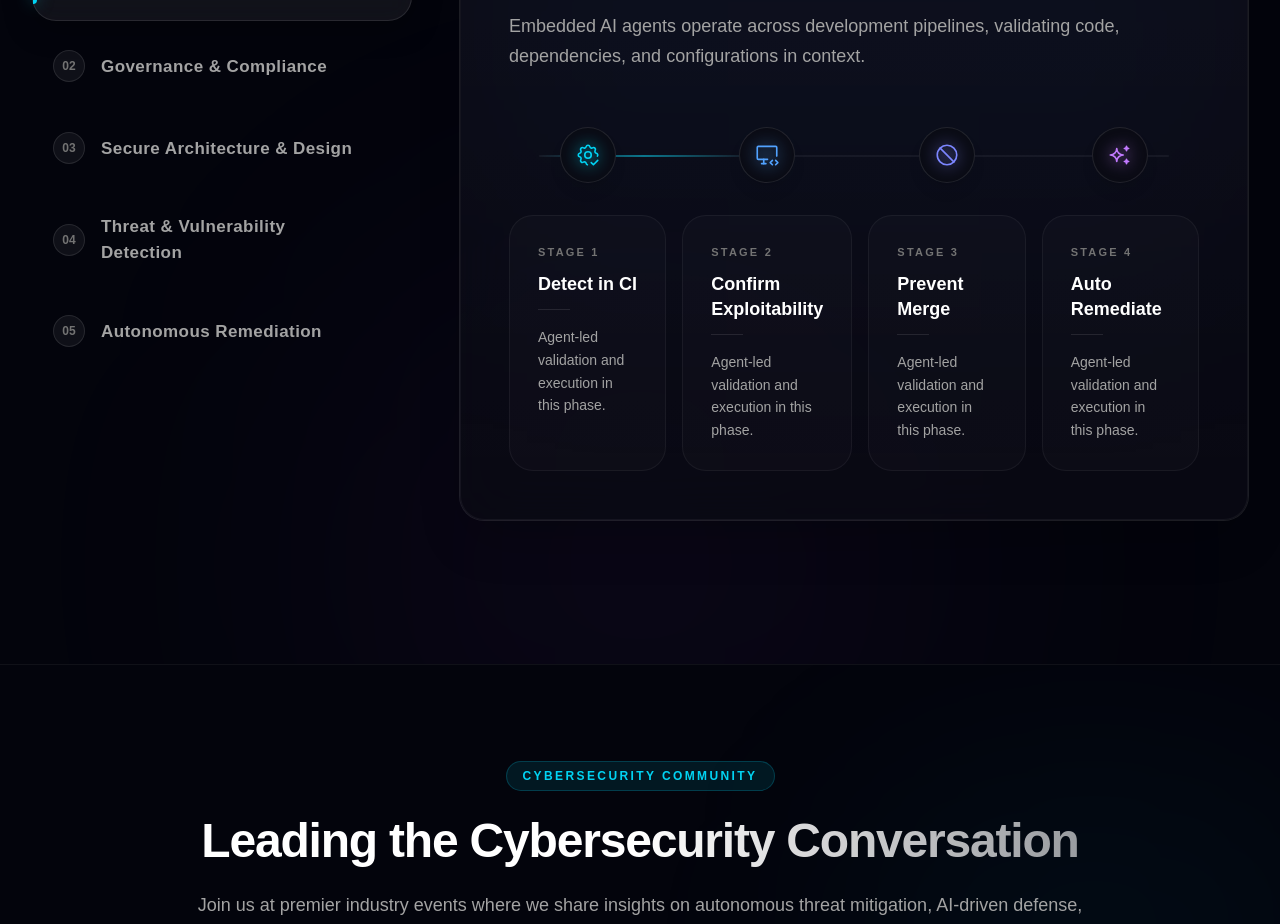
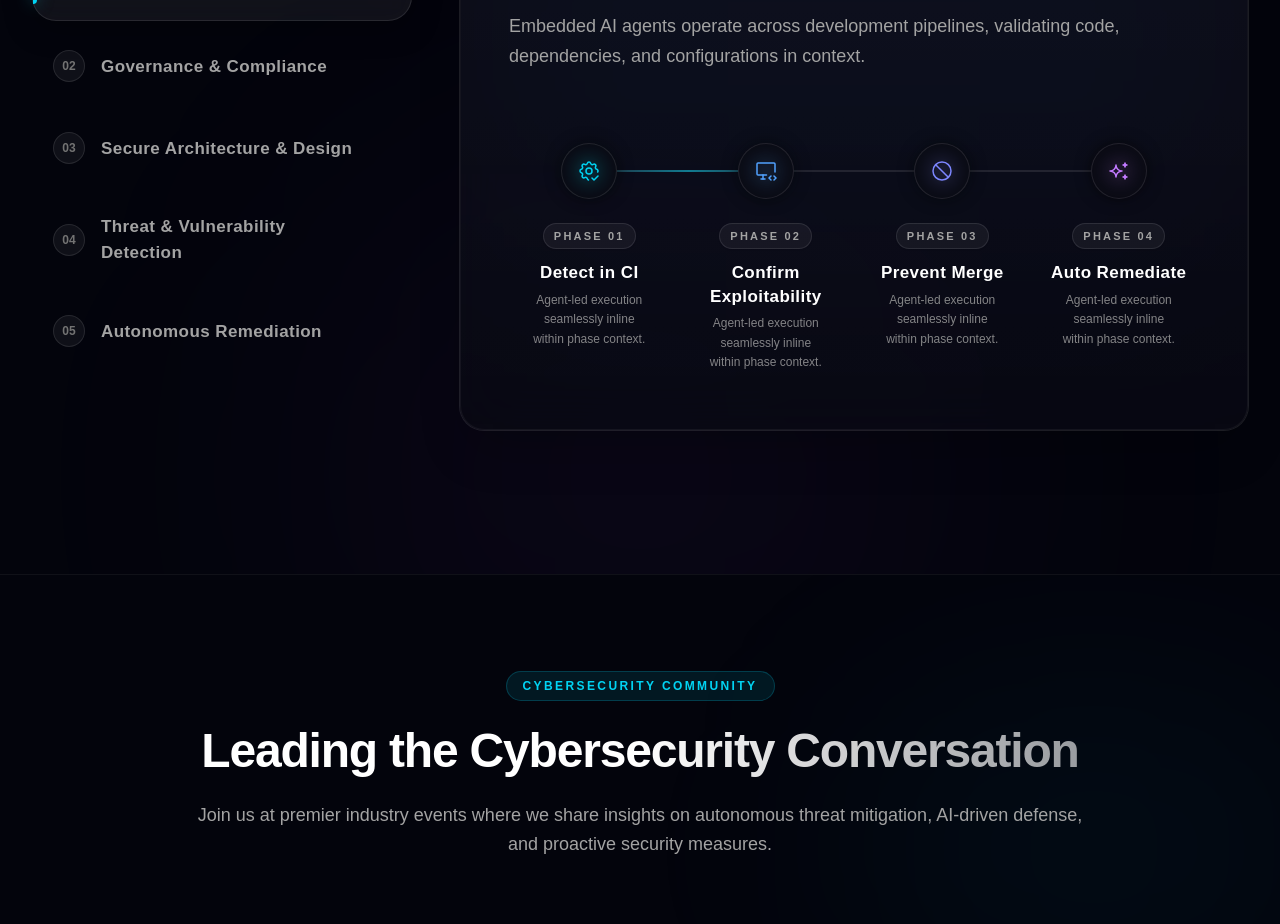
Before and after one commit to dev-mdshahid/axiler, a Next.js app: page / in a window 1280 px wide. Shown: the part 7080-8004 px from the top of the page. Built offline with nearby package versions, Linux system fonts and the light colour scheme; a web font is replaced by a local one.

Commit message:
feat: update lifecycle steps

```diff
--- a/components/sections/home/Lifecycle.tsx
+++ b/components/sections/home/Lifecycle.tsx
@@ -214,47 +214,51 @@ export default function Lifecycle() {
                  </p>
               </div>
 
-              {/* The Timeline / Steps */}
-              <div className="relative flex flex-col lg:flex-row items-stretch gap-12 lg:gap-4 w-full">
+              {/* The Timeline / Roadmap Horizontal Pipeline */}
+              <div className="relative w-full mt-4 lg:mt-10 pt-4 pb-2">
 
-                {/* Connecting Line (Desktop) */}
-                <div className="absolute top-7 left-[30px] right-[30px] h-[2px] bg-white/5 hidden lg:block overflow-hidden rounded-full">
-                   <div className="h-full w-1/3 bg-linear-to-r from-transparent via-cyan-400/50 to-transparent animate-pulse" />
-                </div>
-                {/* Connecting Line (Mobile) */}
-                <div className="absolute top-[30px] bottom-[30px] left-7 w-[2px] bg-white/5 block lg:hidden overflow-hidden rounded-full">
-                   <div className="w-full h-1/3 bg-linear-to-b from-transparent via-cyan-400/50 to-transparent animate-pulse" />
+                {/* Continuous Horizontal Connecting Line (Desktop) */}
+                <div className="absolute top-[44px] -translate-y-1/2 left-[10%] right-[10%] h-[2px] bg-white/10 hidden lg:block rounded-full overflow-hidden">
+                  <div className="h-full w-[40%] bg-gradient-to-r from-transparent via-cyan-400/50 to-transparent animate-pulse" style={{ animationDuration: "3s" }} />
                 </div>
 
+                {/* Vertical Connecting Line (Mobile) */}
+                <div className="absolute top-[10%] bottom-[10%] left-[27px] w-[2px] bg-white/10 block lg:hidden rounded-full overflow-hidden">
+                  <div className="w-full h-[40%] bg-gradient-to-b from-transparent via-cyan-400/50 to-transparent animate-pulse" style={{ animationDuration: "3s" }} />
+                </div>
+
+                <div className="grid grid-cols-1 lg:grid-cols-4 gap-8 lg:gap-4 w-full">
                   {activeTab.steps.map((step, idx) => {
                     const theme = THEMES[step.theme as keyof typeof THEMES];
 
                     return (
-                    <div key={idx} className="relative w-full lg:flex-1 flex flex-row lg:flex-col items-start gap-6 lg:gap-0 group">
+                      <div key={idx} className="relative flex flex-row lg:flex-col items-start lg:items-center text-left lg:text-center group w-full">
 
-                       {/* Node / Icon */}
-                       <div className="relative z-10 flex shrink-0 items-center justify-center w-14 h-14 rounded-full border border-white/10 bg-[#0A0B14] shadow-lg mb-0 lg:mb-8 group-hover:border-white/30 transition-all duration-300 mx-0 lg:mx-auto">
-                          <div className={`absolute inset-0 rounded-full transition-opacity duration-300 opacity-0 group-hover:opacity-100 ${theme.glow}`} />
-                          <step.icon size={26} strokeWidth={1.5} className={`${theme.iconColor} transition-transform duration-300 group-hover:scale-110 drop-shadow-[0_0_8px_currentColor]`} />
+                         {/* Node on the Timeline */}
+                         <div className="relative z-10 flex shrink-0 items-center justify-center w-[56px] h-[56px] rounded-full border border-white/10 bg-[#0A0B14] shadow-[0_0_15px_rgba(0,0,0,0.6)] group-hover:border-white/30 transition-all duration-500 mx-0 lg:mx-auto">
+                            <div className={`absolute inset-0 rounded-full transition-all duration-500 opacity-0 group-hover:opacity-100 ${theme.glow}`} />
+                            <step.icon size={24} strokeWidth={1.5} className={`${theme.iconColor} transition-transform duration-500 group-hover:scale-110 drop-shadow-[0_0_10px_currentColor]`} />
                          </div>
 
-                       {/* Card Content */}
-                       <div className="flex-1 flex flex-col w-full rounded-2xl border border-white/5 bg-white/2 p-6 lg:p-7 transition-all duration-300 hover:bg-white/4 hover:border-white/10 hover:-translate-y-1">
-                          <div className="mb-3 flex items-center justify-between">
-                             <span className="text-[11px] font-bold uppercase tracking-[0.2em] text-neutral-500">Stage {idx + 1}</span>
+                         {/* Timeline Content (Borderless) */}
+                         <div className="flex-1 mt-0 lg:mt-6 ml-5 lg:ml-0 flex flex-col items-start lg:items-center border-none bg-transparent">
+                            <div className="mb-2 lg:mb-3 flex items-center justify-center">
+                              <span className={`text-[10px] sm:text-[11px] font-bold uppercase tracking-[0.2em] px-2.5 py-1 rounded-full border border-white/10 bg-white/5 text-neutral-400 transition-all duration-300 ${theme.iconColor.replace('text-', 'group-hover:text-')} group-hover:border-current/30 group-hover:bg-white/10 shadow-sm`}>
+                                Phase 0{idx + 1}
+                              </span>
                             </div>
-                          <h4 className="text-lg font-semibold text-white mb-3 leading-snug">
+
+                            <h4 className="text-base sm:text-lg lg:text-[17px] font-semibold text-white mb-1.5 leading-snug tracking-wide transition-colors">
                               {step.title}
                             </h4>
-                          <div className="h-px w-8 bg-white/10 mb-4 transition-all duration-300 group-hover:w-full group-hover:bg-white/20" />
-                          <p className="text-sm text-neutral-400 leading-relaxed font-light">
-                            Agent-led validation and execution in this phase.
+                            <p className="text-xs text-neutral-400 leading-relaxed font-light max-w-[190px] lg:mx-auto opacity-80 group-hover:opacity-100 transition-opacity hidden sm:block text-balance">
+                              Agent-led execution seamlessly inline within phase context.
                             </p>
                          </div>
-
                       </div>
                     );
                   })}
+                </div>
               </div>
 
             </div>
```
Lines whose indentation alone changed are shown as unchanged.
